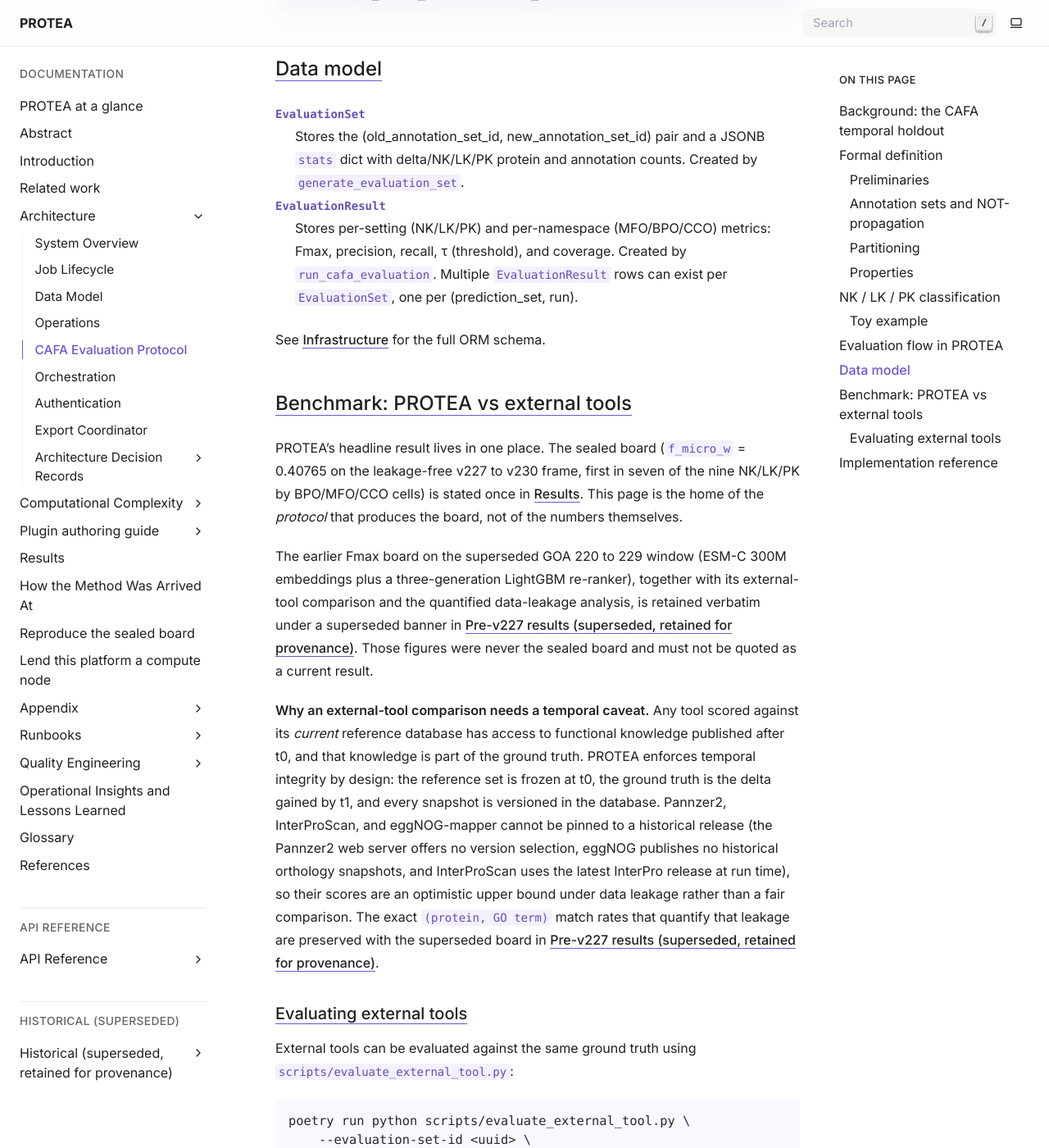
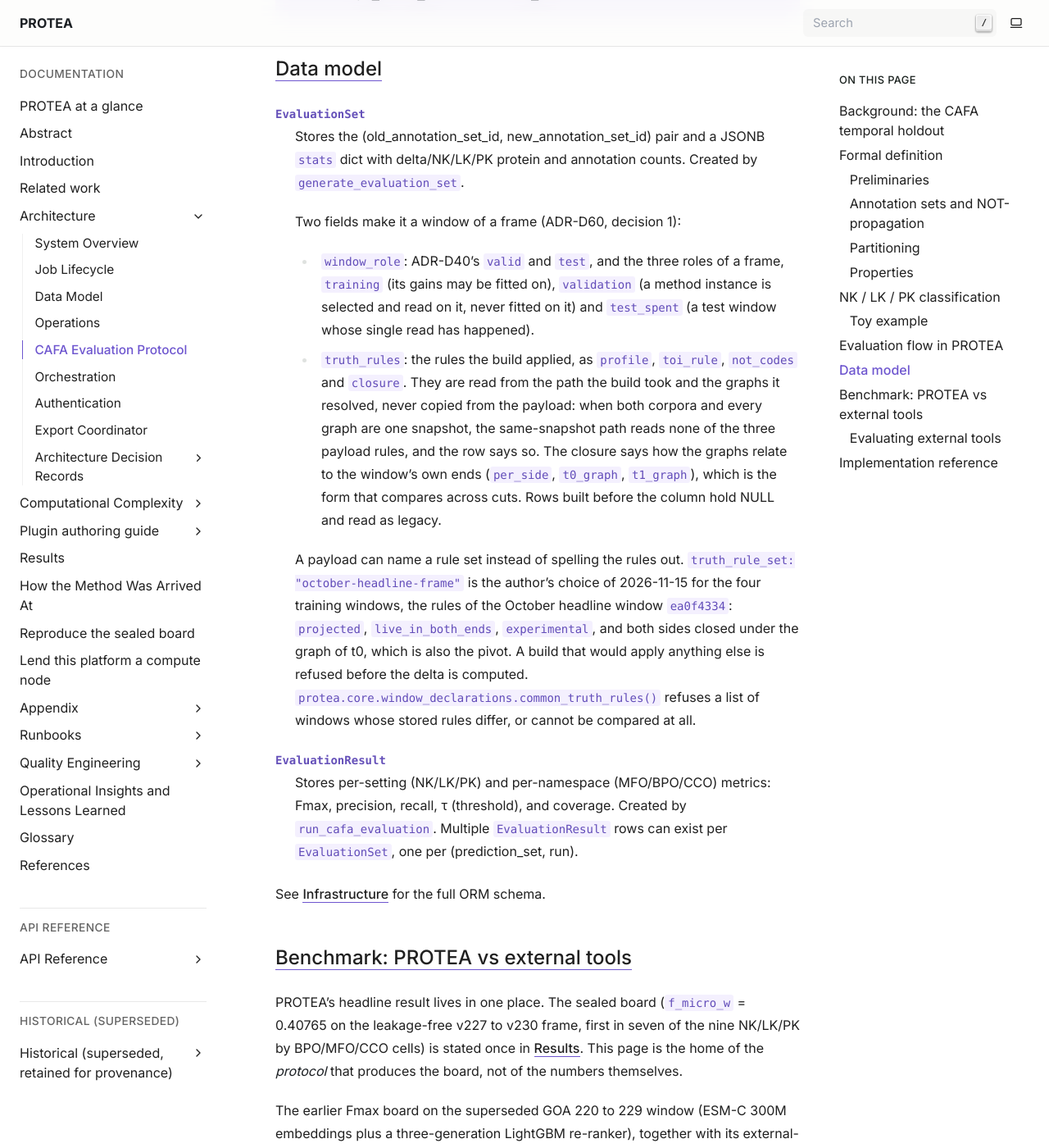
Before and after one commit to frapercan/PROTEA, a Sphinx documentation site: the page built from docs/source/architecture/evaluation.rst, in a window 1280 px wide and 1400 px high, scrolled down 6537 px. Shown: the whole window at 82% size. Built offline with Sphinx 7.4.7, drawn with Linux system fonts in a browser that asks for light colours; cross-references to code outside the pages are shown as plain code.

Commit message:
Fase 2: la API sirve las reglas de verdad de cada ventana y la documentacion las explica
evaluation_set_to_dict sirve truth_rules (null en una fila de legado), y la
arquitectura de evaluacion y la referencia de core describen los roles de
un marco, las reglas declaradas y el juego october-headline-frame.

```diff
--- a/docs/source/architecture/evaluation.rst
+++ b/docs/source/architecture/evaluation.rst
@@ -311,6 +311,30 @@ Data model
    JSONB ``stats`` dict with delta/NK/LK/PK protein and annotation counts.
    Created by ``generate_evaluation_set``.
 
+   Two fields make it a window of a frame (ADR-D60, decision 1):
+
+   - ``window_role``: ADR-D40's ``valid`` and ``test``, and the three roles of a
+     frame, ``training`` (its gains may be fitted on), ``validation`` (a method
+     instance is selected and read on it, never fitted on it) and
+     ``test_spent`` (a test window whose single read has happened).
+   - ``truth_rules``: the rules the build applied, as ``profile``,
+     ``toi_rule``, ``not_codes`` and ``closure``. They are read from the path
+     the build took and the graphs it resolved, never copied from the payload:
+     when both corpora and every graph are one snapshot, the same-snapshot path
+     reads none of the three payload rules, and the row says so. The closure
+     says how the graphs relate to the window's own ends (``per_side``,
+     ``t0_graph``, ``t1_graph``), which is the form that compares across cuts.
+     Rows built before the column hold NULL and read as legacy.
+
+   A payload can name a rule set instead of spelling the rules out.
+   ``truth_rule_set: "october-headline-frame"`` is the author's choice of
+   2026-11-15 for the four training windows, the rules of the October headline
+   window ``ea0f4334``: ``projected``, ``live_in_both_ends``, ``experimental``,
+   and both sides closed under the graph of t0, which is also the pivot. A build
+   that would apply anything else is refused before the delta is computed.
+   :func:`protea.core.window_declarations.common_truth_rules` refuses a list of
+   windows whose stored rules differ, or cannot be compared at all.
+
 ``EvaluationResult``
    Stores per-setting (NK/LK/PK) and per-namespace (MFO/BPO/CCO) metrics:
    Fmax, precision, recall, τ (threshold), and coverage. Created by
```
Also changed, not shown: docs/source/reference/core.rst (+15 -0 lines), 2 other files.
